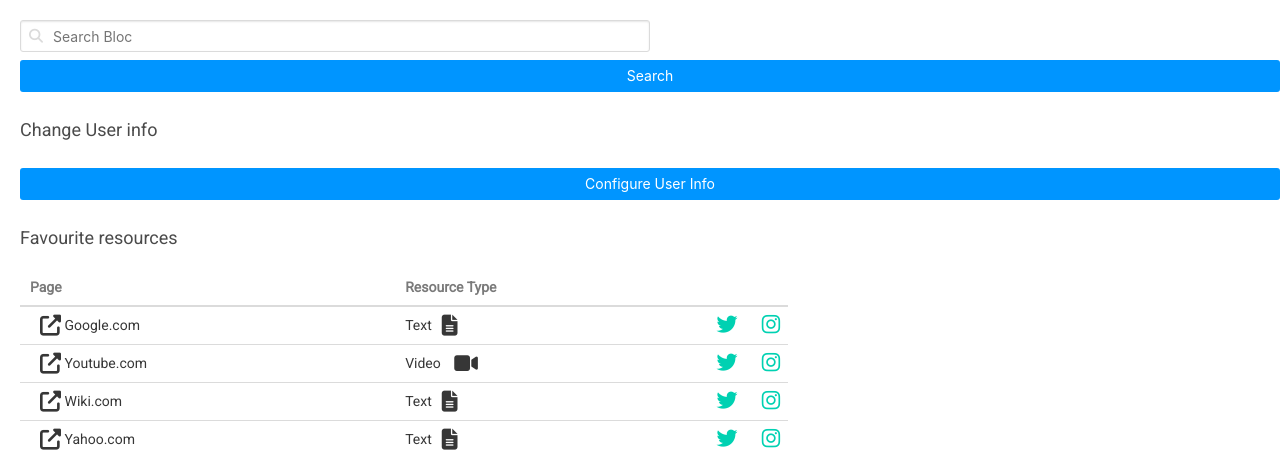
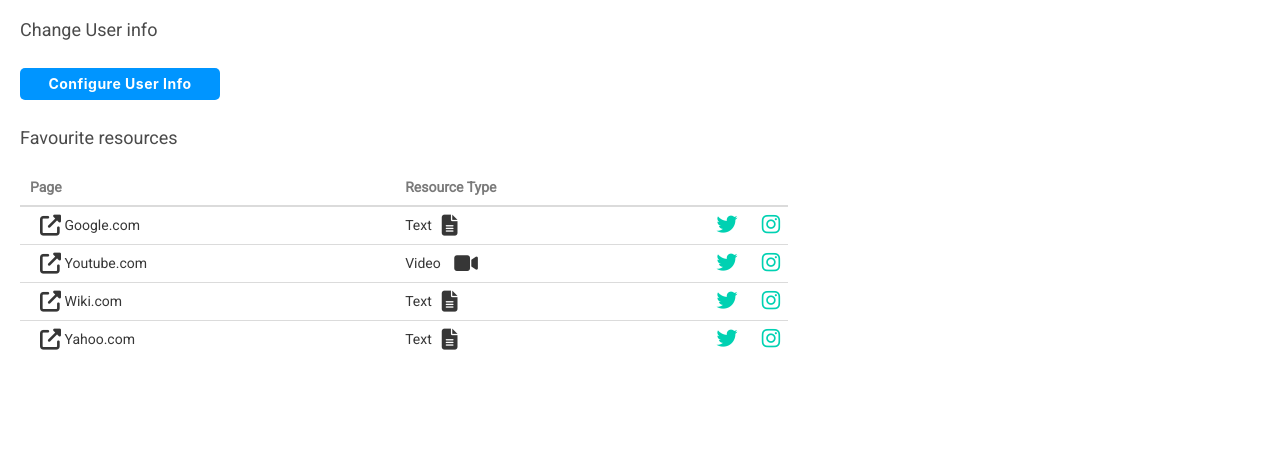
Before and after one commit to OliverSimonGH/Blocs, a Flask app: page /settings in a window 1280 px wide. Shown: the part 50-507 px from the top of the page. Run offline with Flask 2, Linux system fonts and the light colour scheme; some libraries are stand-ins or nearby versions.

Commit message:
Modified settings page html and css

```diff
--- a/static/CSS/master.css
+++ b/static/CSS/master.css
@@ -788,7 +788,14 @@ input#file {
 }
 
 #submitChange{
-  background: #0095ff;
+  padding: 10px 15px;
+  border-radius: 5px;
+  letter-spacing: 0.5px;
+  font-weight: bold;
+  width: 100px;
+  background-color: #0095ff;
+  color: #ffffff;
+
 }
 
 td i {
@@ -805,7 +812,13 @@ td i {
 }
 
 #myBtn {
+  padding: 10px 15px;
+  border-radius: 5px;
+  letter-spacing: 0.5px;
+  font-weight: bold;
+  width: 200px;
   background-color: #0095ff;
+  color: #ffffff;
 
 }
 
--- a/templates/settings.html
+++ b/templates/settings.html
@@ -23,14 +23,14 @@
       </div>
     </div>
   </nav>
-  <section class="find">
+  <!-- <section class="find">
   <p class="control has-icon">
   <input class="input" type="email" id="userSearch" placeholder="Search Bloc">
   <i class="fa fa-search" aria-hidden="true"></i>
   <button class="button is-success" id="submitChange">
     Search
   </button>
-</section>
+</section> -->
 
 <section class= "ChangeUser">
   <h2 class="subtitle">Change User info</h2>
```
Also changed, not shown: blocs.db.
